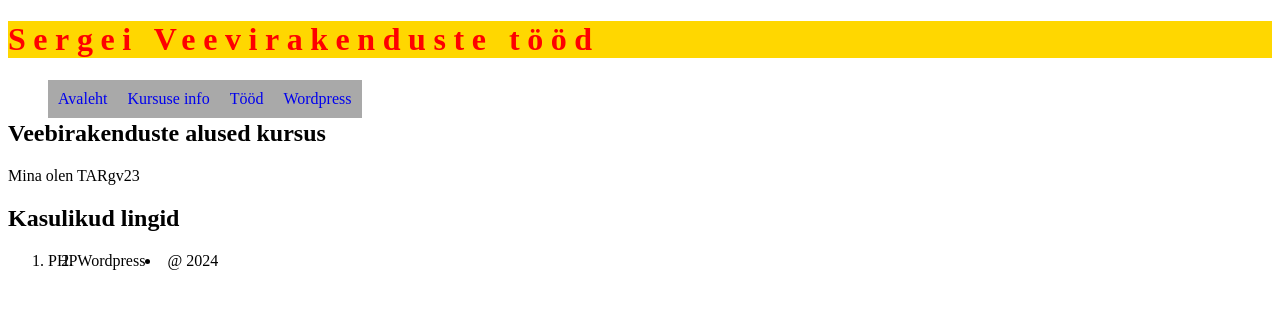
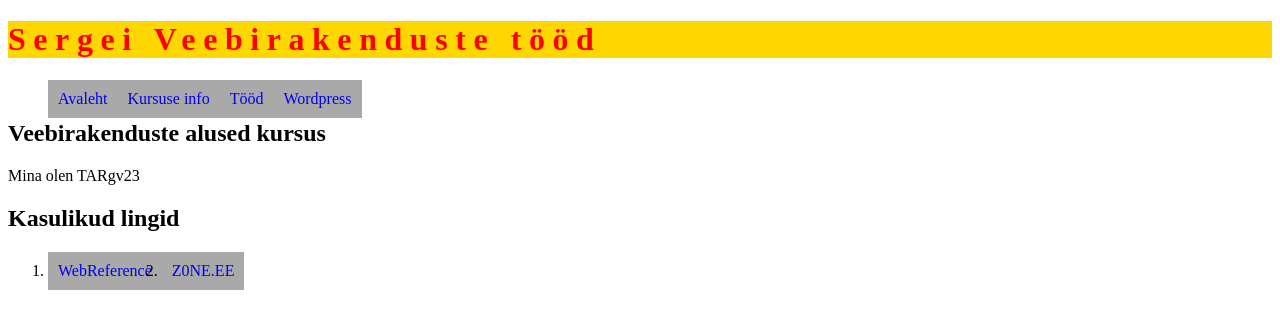
Before and after one commit to seregaAn/my_website, a plain HTML site: page Kursuse info.html in a window 1280 px wide. Drawn offline with Linux system fonts and the light colour scheme.

Commit message:
Small syntax and typo correction

```diff
--- a/Kursuse info.html
+++ b/Kursuse info.html
@@ -3,14 +3,14 @@
 <!--veebilehe-->
 <head>
     <meta charset="UTF-8">
-    <title>Sergei Veevirakenduste tööd</title>
+    <title>Sergei Veebirakenduste tööd</title>
     <link rel="stylesheet" type="text/css" href="style/style.css">
     <meta name="description" content="Это мой первый сайт, его я учусь разрабатывать">
 </head>
 <body>
 <!--päis-->
 <header>
-    <h1>Sergei Veevirakenduste tööd</h1>
+    <h1>Sergei Veebirakenduste tööd</h1>
 </header>
 <!--navigeerimismenüü-->
 <nav>
@@ -31,14 +31,14 @@
         <h1>Kasulikud lingid</h1>
         <div>
             <ol>
-                <li>PHP</li>
-                <li>Wordpress</li>
+                <li><a href="https://webref.ru/html" target="_blank"> WebReference</a></li>
+                <li><a href="https://www.zone.ee/ru/" target="_blank"> Z0NE.EE</a></li>
             </ol>
         </div>
     </section>
 </main>
 <footer>
-    <li>@ 2024</li>
+
 </footer>
 </body>
 </html>
```
Also changed, not shown: index.html (+2 -2 lines), tood.html (+4 -4 lines).
